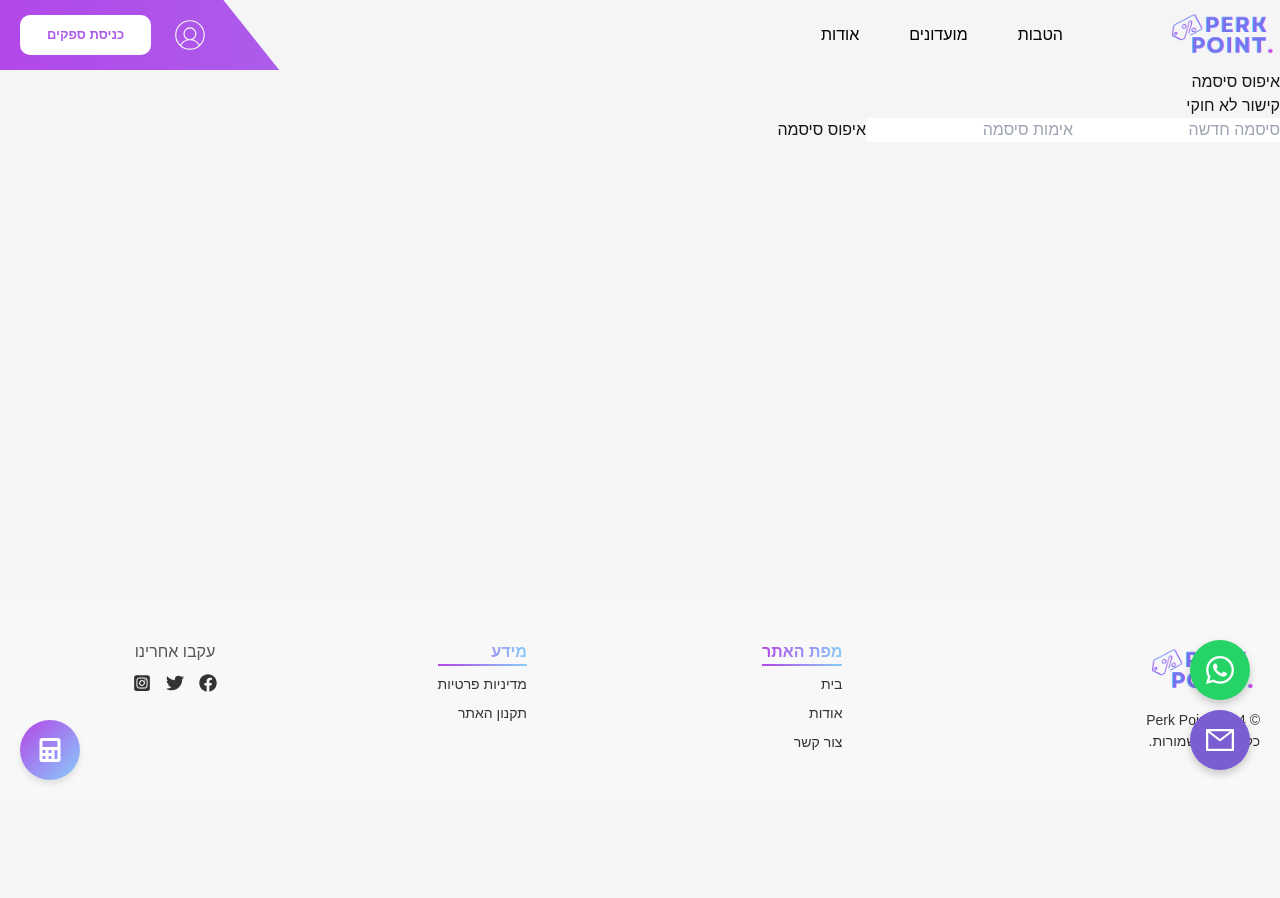
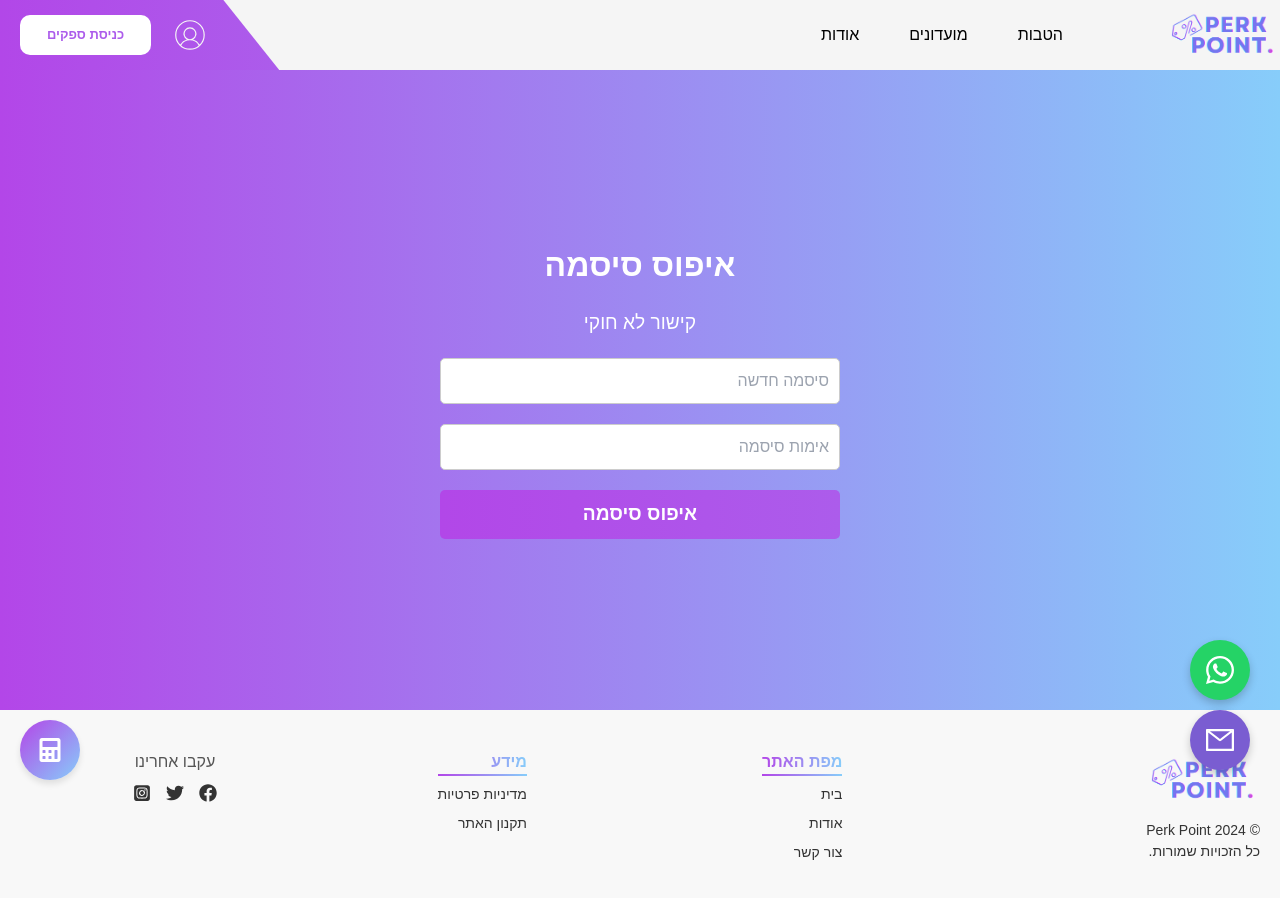
Before and after one commit to onico100/perk-point, a Next.js app: page /passwordReset in a window 1280 px wide. Shown: the top 898 px of the page. Before the commit the page ends 800 px from the top, so only its background shows below. Built offline with nearby package versions, Linux system fonts and the light colour scheme; no server answers; a web font is replaced by a local one.

Commit message:
pass-reset-css-and-zod

```diff
--- a/src/app/api/passwordReset/route.ts
+++ b/src/app/api/passwordReset/route.ts
@@ -45,12 +45,12 @@ export async function POST(request: NextRequest) {
       subject: "איפוס סיסמה",
       html: `
         <div dir="rtl" style="font-family: Arial, sans-serif; line-height: 1.5; text-align: right; color: #333;">
-          <h2 style="color: #4caf50;">בקשת איפוס סיסמה</h2>
+          <h2 style="color:rgb(140, 76, 175);">בקשת איפוס סיסמה</h2>
           <p>שלום רב,</p>
           <p>קיבלנו בקשה לאיפוס סיסמה. לחץ על הקישור הבא כדי לאפס את הסיסמה שלך:</p>
           <p style=" margin: 20px 0;">
             <a href="${resetLink}"
-               style="display: inline-block; background-color: #4caf50; color: white; padding: 10px 20px;
+               style="display: inline-block; background-color:rgb(97, 76, 175); color: white; padding: 10px 20px;
                       text-decoration: none; border-radius: 5px; font-weight: bold;">
               איפוס סיסמה
             </a>
--- a/src/app/passwordReset/page.tsx
+++ b/src/app/passwordReset/page.tsx
@@ -2,6 +2,8 @@
 
 import { useState, useEffect } from "react";
 import { useRouter } from "next/navigation";
+import styles from "@/styles/general/resetPassword.module.css";
+import { passwordSchema } from "@/types/types";
 
 export default function PasswordReset() {
   const router = useRouter();
@@ -31,6 +33,12 @@ export default function PasswordReset() {
       return;
     }
 
+    const passwordValidation = passwordSchema.safeParse(newPassword);
+    if (!passwordValidation.success) {
+      setMessage(passwordValidation.error.errors[0].message);
+      return;
+    }
+
     if (!email || !role) {
       setMessage("קישור לא חוקי");
       return;
@@ -57,22 +65,26 @@ export default function PasswordReset() {
   };
 
   return (
-    <div>
-      <h1>איפוס סיסמה</h1>
-      {message && <p>{message}</p>}
+    <div className={styles.resetPasswordContainer}>
+      <h1 className={styles.resetPasswordTitle}>איפוס סיסמה</h1>
+      {message && <p className={styles.resetPasswordMessage}>{message}</p>}
       <input
         type="password"
         placeholder="סיסמה חדשה"
         value={newPassword}
         onChange={(e) => setNewPassword(e.target.value)}
+        className={styles.resetPasswordInput}
       />
       <input
         type="password"
         placeholder="אימות סיסמה"
         value={confirmPassword}
         onChange={(e) => setConfirmPassword(e.target.value)}
+        className={styles.resetPasswordInput}
       />
-      <button onClick={handleResetPassword}>איפוס סיסמה</button>
+      <button onClick={handleResetPassword} className={styles.resetPasswordButton}>
+        איפוס סיסמה
+      </button>
     </div>
   );
 }
--- a/src/components/SignPages/actions.js
+++ b/src/components/SignPages/actions.js
@@ -1,5 +1,6 @@
 'use server'
-import { signIn} from '@/services/auth'
+import { signIn , signOut} from '@/services/auth'
+
 
 export async function doSocialLogin(formData) {
   const action = formData.get('action');
@@ -8,7 +9,6 @@ export async function doSocialLogin(formData) {
   return syUser;
 }
 
-
 export async function doLogout() {
-  await signOut({ redirectTo: "/" });
+  await signOut({ redirect: false });
 }
--- /dev/null
+++ b/src/styles/general/resetPassword.module.css
@@ -0,0 +1,51 @@
+.resetPasswordContainer {
+    display: flex;
+    flex-direction: column;
+    justify-content: center;
+    align-items: center;
+    padding: 20px;
+    background: linear-gradient(to right, #b346e8, #87cdfa);
+    min-height: 80vh;
+  }
+
+  .resetPasswordTitle {
+    font-size: 2rem;
+    font-weight: bold;
+    color: #ffffff;
+    margin-bottom: 20px;
+  }
+
+  .resetPasswordMessage {
+    font-size: 1.2rem;
+    color: #ffffff;
+    margin-bottom: 20px;
+  }
+
+  .resetPasswordInput {
+    width: 80%;
+    max-width: 400px;
+    padding: 10px;
+    margin-bottom: 20px;
+    border: 1px solid #ccc;
+    border-radius: 5px;
+    font-size: 1rem;
+  }
+
+  .resetPasswordButton {
+    width: 80%;
+    max-width: 400px;
+    padding: 10px;
+    font-size: 1.2rem;
+    font-weight: bold;
+    color: #ffffff;
+    background: linear-gradient(to right, #b247e8, #ac5ceb);
+    border: none;
+    border-radius: 5px;
+    cursor: pointer;
+    transition: transform 0.3s, box-shadow 0.3s;
+  }
+
+  .resetPasswordButton:hover {
+    transform: scale(1.05);
+    box-shadow: 0 4px 10px rgba(0, 0, 0, 0.2);
+  }
--- a/src/types/types.ts
+++ b/src/types/types.ts
@@ -1,5 +1,13 @@
 import { ObjectId } from "mongodb";
 import { z } from "zod";
+
+
+export const passwordSchema = z
+  .string()
+  .min(6, "סיסמה חייבת להכיל לפחות 6 תווים.")
+  .regex(/[A-Za-z]/, "סיסמה חייבת להכיל לפחות אות אחת.")
+  .regex(/\d/, "סיסמה חייבת להכיל לפחות ספרה אחת.");
+
 
 export const branchSchema = z.object({
   nameBranch: z.string().min(1, "יש לבחור סניף."),
```
